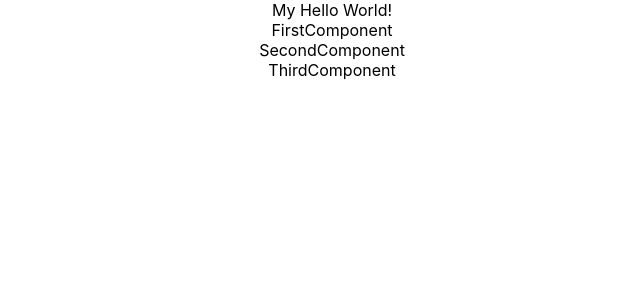
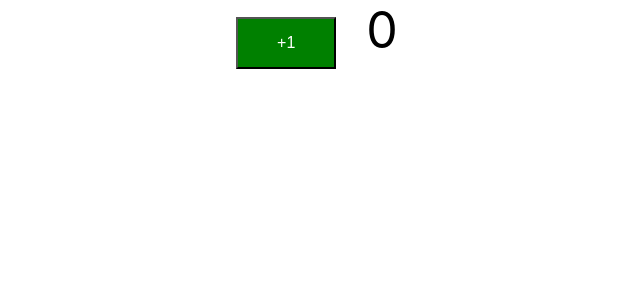
Before and after one commit to awpathum/TodoApp_React, a React (Create React App) app in the folder todo-app/: page / in a window 1280 px wide. Shown: the top 300 px of the page, without its empty margins (308-948 px from the left). Built offline with nearby package versions, Linux system fonts and the light colour scheme.

Commit message:
Adding button and counter

```diff
--- a/todo-app/src/App.js
+++ b/todo-app/src/App.js
@@ -2,7 +2,7 @@ import React, { Component } from 'react';
 import FirstComponent from './components/learning-examples/FirstComponent';
 import SecondComponent from './components/learning-examples/SecondComponent';
 import ThirdComponent from './components/learning-examples/ThirdComponent';
-
+import Counter from './components/counter/Counter';
 import logo from './logo.svg';
 import './App.css';
 
@@ -14,6 +14,17 @@ class App extends Component {
   render() {
     return (
       <div className="App">
+        <Counter></Counter>
+      </div>
+    );
+  }
+}
+
+
+class LearningComponent extends Component {
+  render() {
+    return (
+      <div className="LearningComponent">
         My Hello World!
         <FirstComponent></FirstComponent>
         <SecondComponent></SecondComponent>
--- /dev/null
+++ b/todo-app/src/components/counter/Counter.css
@@ -0,0 +1,12 @@
+button{
+    background-color: green;
+    font-size: 16px;
+    padding: 15px 30px;
+    color: white;
+    width: 100px;
+}
+
+.count{
+    font-size: 50px;
+    padding: 15px 30px;
+}
--- /dev/null
+++ b/todo-app/src/components/counter/Counter.jsx
@@ -0,0 +1,14 @@
+import React, { Component } from 'react'
+import './Counter.css'
+
+
+function Counter() {
+    return (
+        <div className="counter">
+            <button>+1</button>
+            <span className="count">0</span>
+        </div>
+    );
+
+}
+export default Counter;
```
